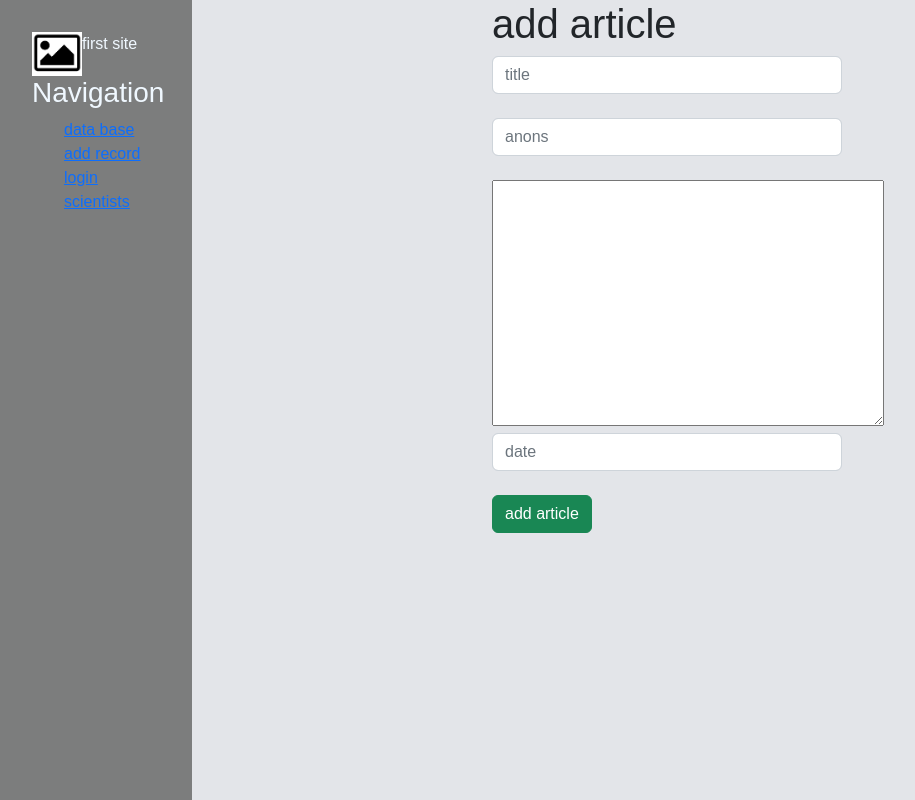
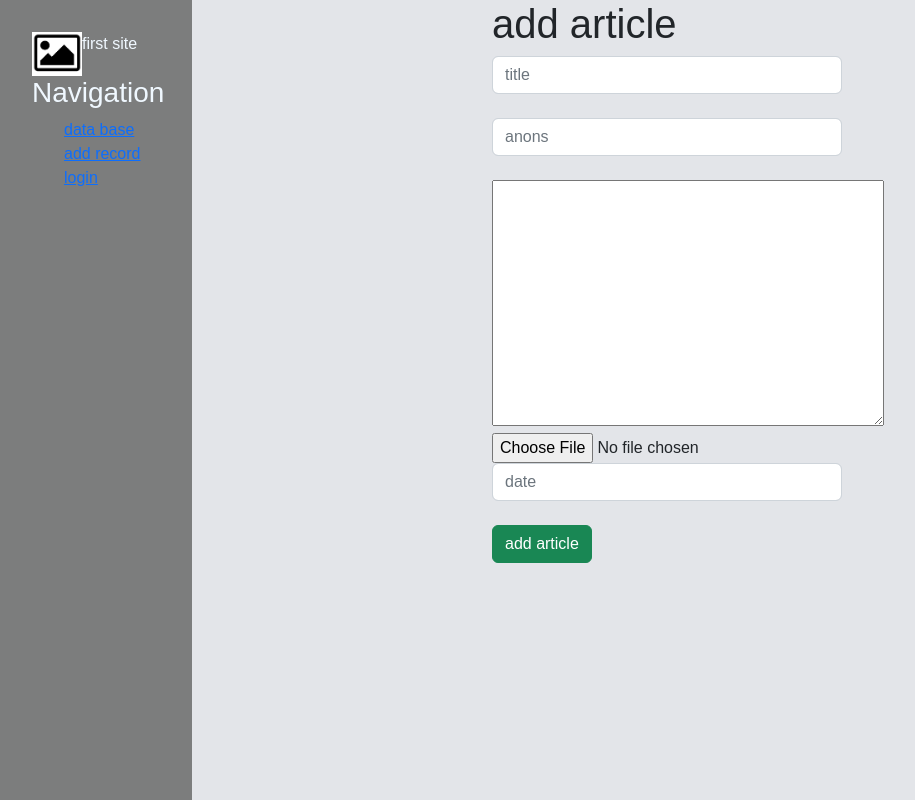
Before and after one commit to 034qwe/django_testsite, a Django app: page /add in a window 1280 px wide. Shown: the whole page, without its empty margins (0-915 px from the left). Run offline with Django 4.2, Linux system fonts and the light colour scheme; some libraries are stand-ins or nearby versions.

Commit message:
global corrections

```diff
--- a/webproject/data/admin.py
+++ b/webproject/data/admin.py
@@ -3,6 +3,4 @@ from .models import *
 # Register your models here.
 
 admin.site.register(Articles)
-admin.site.register(Scientists)
-admin.site.register(Category)
 admin.site.register(Category_Articles)
--- a/webproject/data/forms.py
+++ b/webproject/data/forms.py
@@ -1,11 +1,11 @@
 from .models import Articles
-from django.forms import ModelForm,TextInput,DateInput,Textarea
+from django.forms import ModelForm,TextInput,DateInput,Textarea,ImageField
 
 
 class ArticlesForm(ModelForm):
     class Meta:
         model = Articles
-        fields = ['title','anons','main_text','date']
+        fields = ['title','anons','photo','main_text','date']
 
         widgets = {
             'title' : TextInput(attrs={
--- a/webproject/data/models.py
+++ b/webproject/data/models.py
@@ -7,6 +7,7 @@ class Articles(models.Model):
     title=models.CharField('title',max_length=40)
     anons =models.CharField('beginning',max_length=250)
     main_text=models.TextField('article')
+    photo = models.ImageField('photo', upload_to="photos/%Y/%m/%d")
     date = models.DateField('date of publication',auto_created=True)
     categ = models.ForeignKey('Category_Articles',on_delete=models.PROTECT,null=True) #+= _id
 
@@ -21,33 +22,8 @@ class Category_Articles(models.Model):
     name = models.CharField(max_length=150,db_index=True)
     slug = models.SlugField(max_length=255,unique=True,db_index=True, verbose_name="URL")
 
-    def __str__(self):
-        return self.name
-
-
-class Scientists(models.Model):
-    name = models.CharField('name',max_length= 255)
-    bio = models.TextField('bio')
-    slug = models.SlugField(max_length=255,unique=True,db_index=True, verbose_name="URL")
-    photo = models.ImageField('photo', upload_to="photos/%Y/%m/%d")
-    date = models.DateField('date of publication',auto_now=True)
-    cat = models.ForeignKey('Category',on_delete=models.PROTECT,null=True) #cat + _id
-
     def get_absolute_url(self):
-        return reverse('post', kwargs={'pk':self.pk})
-
+        return reverse('category_articles', kwargs={'cat_id':self.pk})
 
     def __str__(self):
         return self.name
-
-
-class Category(models.Model):
-    name = models.CharField(max_length=150,db_index=True)
-    slug = models.SlugField(max_length=255,unique=True,db_index=True, verbose_name="URL")
-
-
-    def __str__(self):
-        return self.name
-
-    def get_absolute_url(self):
-        return reverse('category', kwargs={'cat_id':self.pk})
--- a/webproject/data/templates/data/add.html
+++ b/webproject/data/templates/data/add.html
@@ -11,6 +11,7 @@
             {{ form.title }}<br>
             {{ form.anons }}<br>
             {{ form.main_text }}<br>
+            {{ form.photo}}
             {{ form.date }}<br>
             <span>{{ error }}</span>
             <button class="btn btn-success" type="submit">add article</button><br>
--- a/webproject/data/urls.py
+++ b/webproject/data/urls.py
@@ -4,12 +4,11 @@ from django.urls import path
 
 urlpatterns = [
     path('',views.data,name='data'),
-    path('scientists/',views.data_scientists,name='data_scientists'),
     path('add',views.add,name='create'),
     path('<int:pk>',views.DataDetailView.as_view(), name='news-detail'), #<int:pk> pk necessarily
     path('<int:pk>/update',views.DataUpdatelView.as_view(), name='news-update'),
     path('<int:pk>/delete',views.DataDeletelView.as_view(), name='news-delete'),
     path('login/',views.login,name='login'),
-    path('category/<int:cat_id>/',views.show_category, name='category'),
+    path('category_articles/<int:cat_id>/',views.show_category, name='category'),
 
 ]
--- a/webproject/data/views.py
+++ b/webproject/data/views.py
@@ -1,19 +1,14 @@
 from django.shortcuts import render,redirect, HttpResponse,get_object_or_404
-from .models import Articles,Scientists,Category
+from .models import Articles,Category_Articles
 from .forms import ArticlesForm
 from django.views.generic import DetailView,UpdateView,DeleteView
 # Create your views here.
 
 def data(request):
-    cats = Category.objects.all()
+    cats = Category_Articles.objects.all()
     return render(request,'data/data.html',{'cats':cats})
 
-def data_scientists(request):
-    data_s  = Scientists.objects.all()
-    data_sience = {
-        'scientists':data_s,
-        }
-    return render(request,'data/data_scientists.html',data_sience)
+
 
 
 def login(request):
@@ -37,8 +32,8 @@ def add(request):
     return render(request,'data/add.html',data)
 
 def show_category(request,cat_id):
-    data_articles=Scientists.objects.filter(cat_id=cat_id)
-    cats = Category.objects.all()
+    data_articles=Articles.objects.filter(cat_id=cat_id)
+    cats = Category_Articles.objects.all()
     data = {
         "data_art":data_articles,
         'cats':cats,
--- a/webproject/main/templates/main/layout.html
+++ b/webproject/main/templates/main/layout.html
@@ -19,7 +19,7 @@
             <a href="/"><li>data base</li></a>
             <a href="{% url 'create'%}"><li>add record</li></a>
             <a href="{% url 'login' %}">login</a>
-            <a href="{% url 'data_scientists' %}">scientists</a>
+
         </ul>
 
         <ul>
```
Also changed, not shown: webproject/data/migrations/0001_initial.py.
